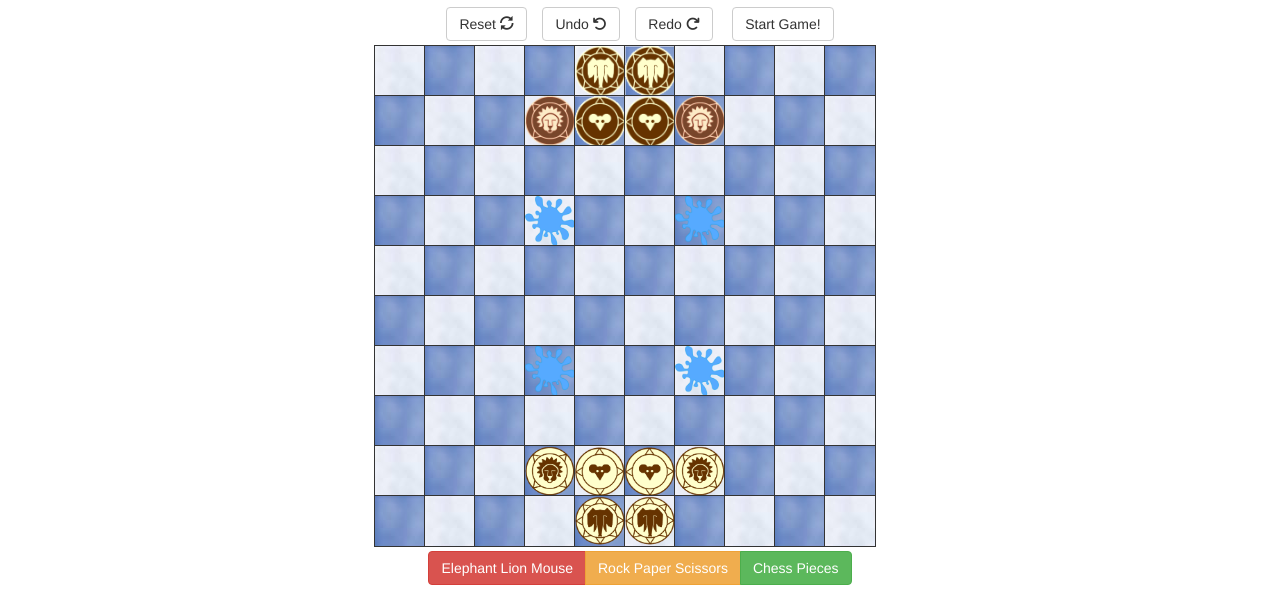
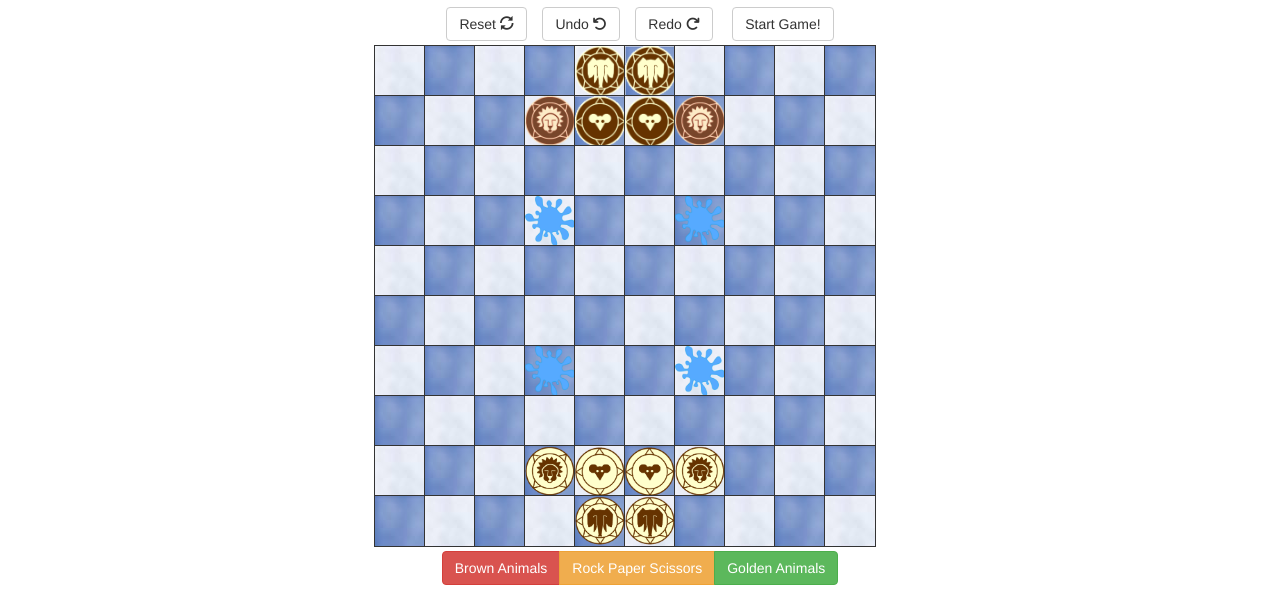
Before and after one commit to noay2/barca, a plain HTML site: page front/try.html in a window 1280 px wide. Shown: the part 241-841 px from the top of the page. Drawn offline with nearby package versions, Linux system fonts and the light colour scheme.

```diff
--- a/front/try.html
+++ b/front/try.html
@@ -100,9 +100,9 @@
 
   <div class = "row text-center pieceTypeButtons">
     <div class="btn-group btn-group ">
-      <button type="button" class="btn btn-danger" onclick="changePieceTypeToAnimals()" >Elephant Lion Mouse</button>
+      <button type="button" class="btn btn-danger" onclick="changePieceTypeToAnimals()" >Brown Animals</button>
       <button type="button" class="btn btn-warning" onclick = "changePieceTypeToRPS()">Rock Paper Scissors</button>
-      <button type="button" class="btn btn-success" onclick="changePieceTypeToChess()" >Chess Pieces</button>
+      <button type="button" class="btn btn-success" onclick="changePieceTypeToChess()" >Golden Animals</button>
     </div>
   </div>
   <div class = "row text-center lastTwoButtons">
```
